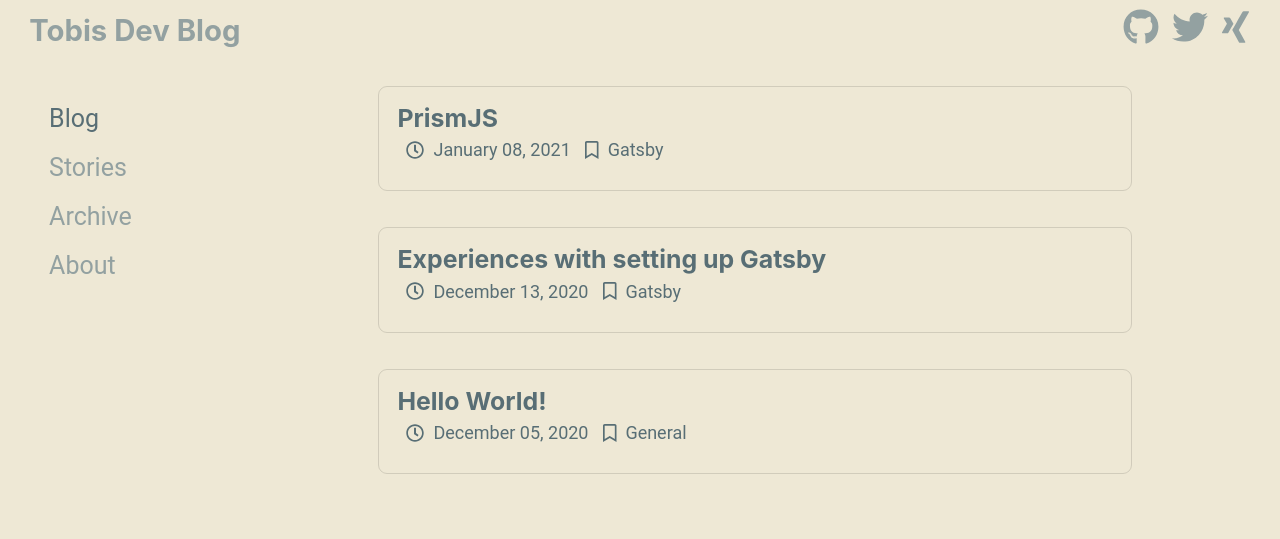
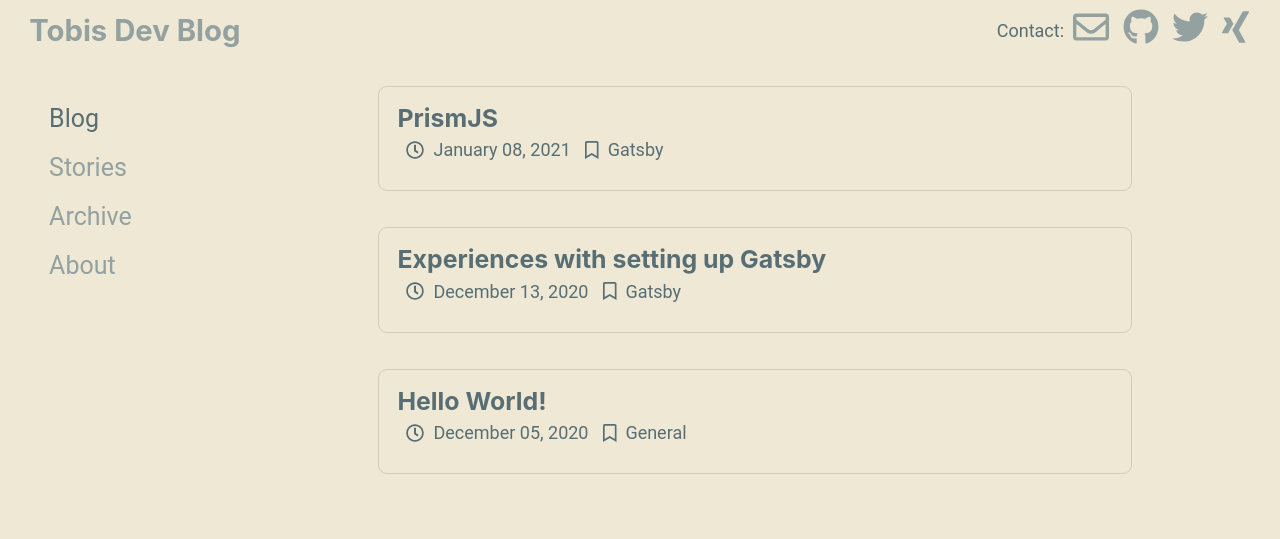
Before and after one commit to tkurzydym/blog, a Gatsby site: page / in a window 1280 px wide. Built offline with nearby package versions, Linux system fonts and the light colour scheme; Gatsby itself is replaced by a stand-in of ours.

Commit message:
feat(header): contacts and mail

```diff
--- a/src/components/header/ExternalLinks.tsx
+++ b/src/components/header/ExternalLinks.tsx
@@ -1,15 +1,26 @@
 import { faGithub, faTwitter, faXing } from "@fortawesome/free-brands-svg-icons"
+import { faEnvelope } from "@fortawesome/free-regular-svg-icons"
 import { FontAwesomeIcon } from "@fortawesome/react-fontawesome"
 import React from "react"
 import {
   ExternalLinksContainer,
   StyledExternalLinks,
+  StyledContact,
 } from "./StyledExternalLinks"
 
 export const ExternalLinks = () => {
   return (
     <ExternalLinksContainer>
+      <StyledContact>Contact:</StyledContact>
       <StyledExternalLinks>
+        <a
+          href="mailto:tobias.kurzydym@protonmail.com"
+          title="tkurzydym mail"
+          target="_blank"
+          rel="noopener noreferrer"
+        >
+          <FontAwesomeIcon size="lg" icon={faEnvelope}></FontAwesomeIcon>
+        </a>
         <a
           href="https://github.com/tkurzydym"
           title="tkurzydym github profile"
--- a/src/components/header/StyledExternalLinks.tsx
+++ b/src/components/header/StyledExternalLinks.tsx
@@ -18,12 +18,10 @@
       color: #2aa198;
     }
   }
-
-  a:visited {
-    &:hover {
-      color: var(--menuLinkHover);
-    }
-  }
 `
 
-export { ExternalLinksContainer, StyledExternalLinks }
+const StyledContact = styled.span`
+  padding-right: 0.5em;
+`
+
+export { ExternalLinksContainer, StyledExternalLinks, StyledContact }
```
